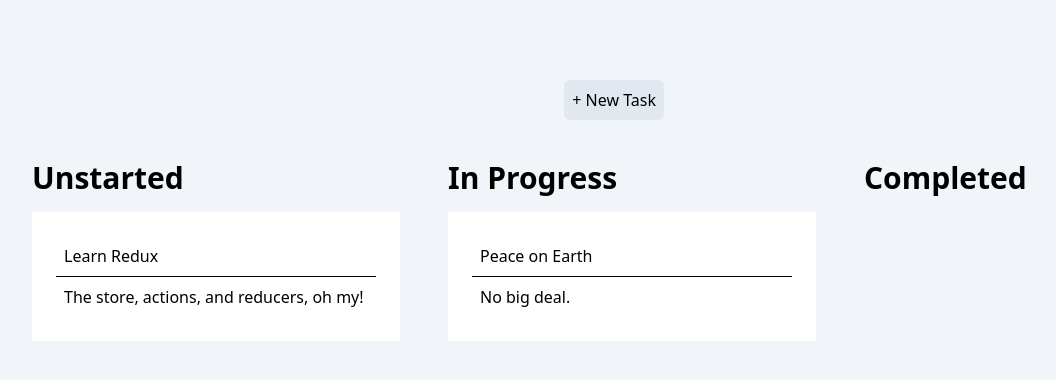
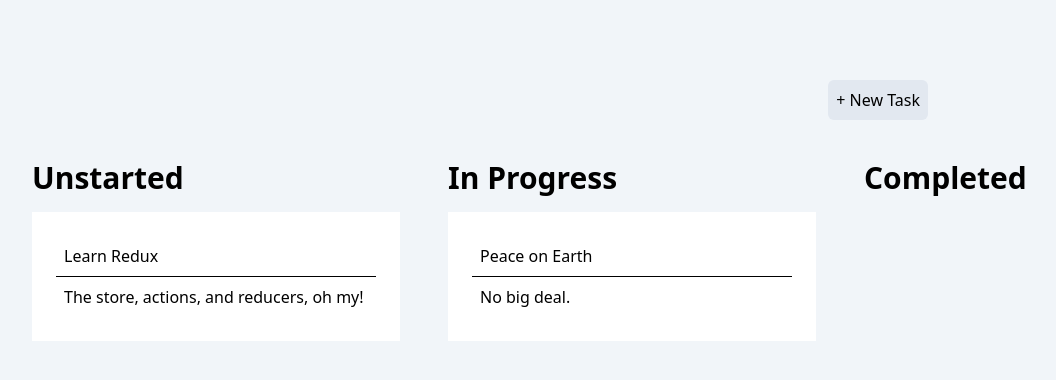
Before and after one commit to Mohammed-Lashein/redux-in-action-source-code, a React (Vite) app: page / in a window 1280 px wide. Shown: the top 380 px of the page, without its empty margins (8-1064 px from the left). Built offline with nearby package versions, Linux system fonts and the light colour scheme.

Commit message:
fix: center the create new task form

```diff
--- a/src/components/TasksPage.jsx
+++ b/src/components/TasksPage.jsx
@@ -88,7 +88,7 @@ class TasksPage extends Component {
 			<>
 				<div className='tasks'>
 					{/* the form-container class is not used in css but just a logical wrapper */}
-					<div className='form-container flex flex-col items-end max-w-2xl gap-4 p-10'>
+					<div className='form-container flex flex-col items-end max-w-2xl gap-4 p-10 mx-auto'>
 						<button
 							type='button'
 							className='bg-slate-200 p-2 rounded-md cursor-pointer hover:bg-slate-300'
```
